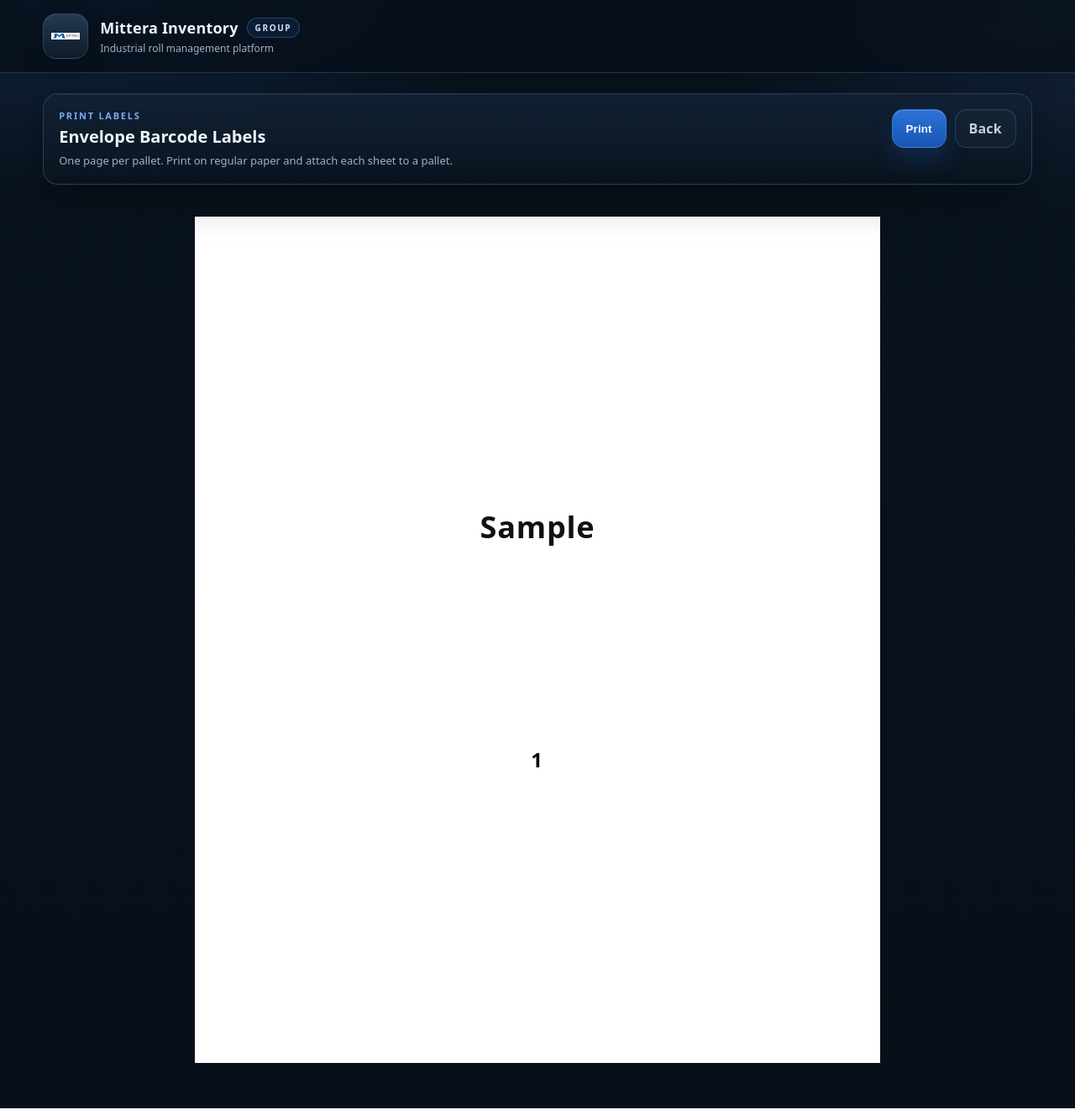
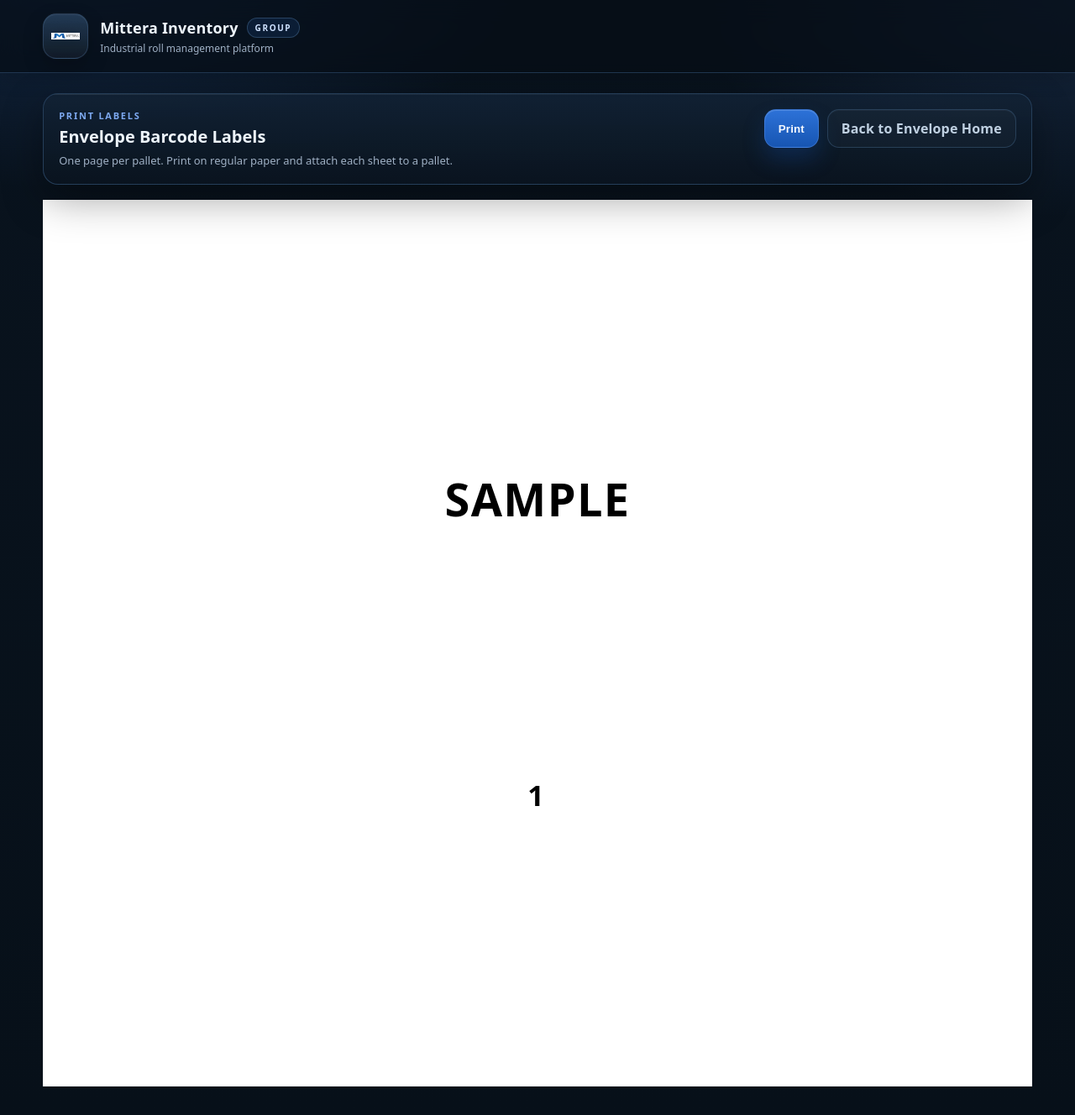
Before and after one commit to TomasOrrego11/Roll-Inventory, a Python web app: template templates/print_envelope_barcodes.html in a window 1280 px wide. Shown: the whole page at 84% size. Run offline with Jinja, Linux system fonts and the light colour scheme; the template is opened without the code that fills it: most values are stand-ins (such as "Sample title", 1, 10 or a date in 2020); some libraries are stand-ins or nearby versions.

Commit message:
Update print_envelope_barcodes.html

```diff
--- a/templates/print_envelope_barcodes.html
+++ b/templates/print_envelope_barcodes.html
@@ -15,7 +15,7 @@
 
       <div class="panel-actions">
         <button class="btn primary" onclick="window.print()">Print</button>
-        <a class="btn ghost" href="{{ url_for('envelopes_home') }}">Back</a>
+        <a class="btn ghost" href="{{ url_for('envelopes_home') }}">Back to Envelope Home</a>
       </div>
     </div>
   </div>
@@ -52,45 +52,57 @@
     justify-content: center;
     align-items: flex-start;
     min-height: 100vh;
-    padding: 20px 0;
+    padding: 0;
+    background: #ffffff;
   }
 
   .label-sheet {
     width: 8.5in;
-    min-height: 10.5in;
+    min-height: 11in;
     background: white;
     display: flex;
     flex-direction: column;
     align-items: center;
     justify-content: center;
     box-sizing: border-box;
-    padding: 40px;
+    padding: 0.9in 0.7in;
   }
 
   .label-envelope-type {
-  font-size: 36px;
-  font-weight: 800;
+    font-size: 54px;
+    line-height: 1.12;
+    font-weight: 900;
     text-align: center;
-  margin-bottom: 42px;
-  letter-spacing: 0.8px;
-  color: #111111;
+    margin-bottom: 70px;
+    letter-spacing: 1.4px;
+    color: #000000;
+    text-transform: uppercase;
+    word-break: break-word;
   }
 
   .barcode-wrap {
     display: flex;
     justify-content: center;
     align-items: center;
-  margin-bottom: 34px;
+    margin-bottom: 56px;
     width: 100%;
   }
 
+  .barcode {
+    max-width: 100%;
+    width: 100%;
+    height: auto;
+  }
+
   .label-manual-id {
-  font-size: 24px;
-  font-weight: 800;
+    font-size: 34px;
+    line-height: 1.2;
+    font-weight: 900;
     text-align: center;
-  letter-spacing: 2px;
+    letter-spacing: 4px;
     color: #000000;
-  margin-top: 10px;
+    margin-top: 26px;
+    word-break: break-word;
   }
 
   @media print {
@@ -142,10 +154,10 @@
     document.querySelectorAll(".barcode").forEach(function (el) {
       JsBarcode(el, el.getAttribute("jsbarcode-value"), {
         format: el.getAttribute("jsbarcode-format") || "CODE128",
-        width: parseFloat(el.getAttribute("jsbarcode-width")) || 2,
-        height: parseFloat(el.getAttribute("jsbarcode-height")) || 90,
+        width: parseFloat(el.getAttribute("jsbarcode-width")) || 3.2,
+        height: parseFloat(el.getAttribute("jsbarcode-height")) || 140,
         displayValue: false,
-        margin: 10
+        margin: 16
       });
     });
   });
```
Also changed, not shown: other parts of templates/print_envelope_barcodes.html (+11 -11 lines). Lines whose indentation alone changed are shown as unchanged.
